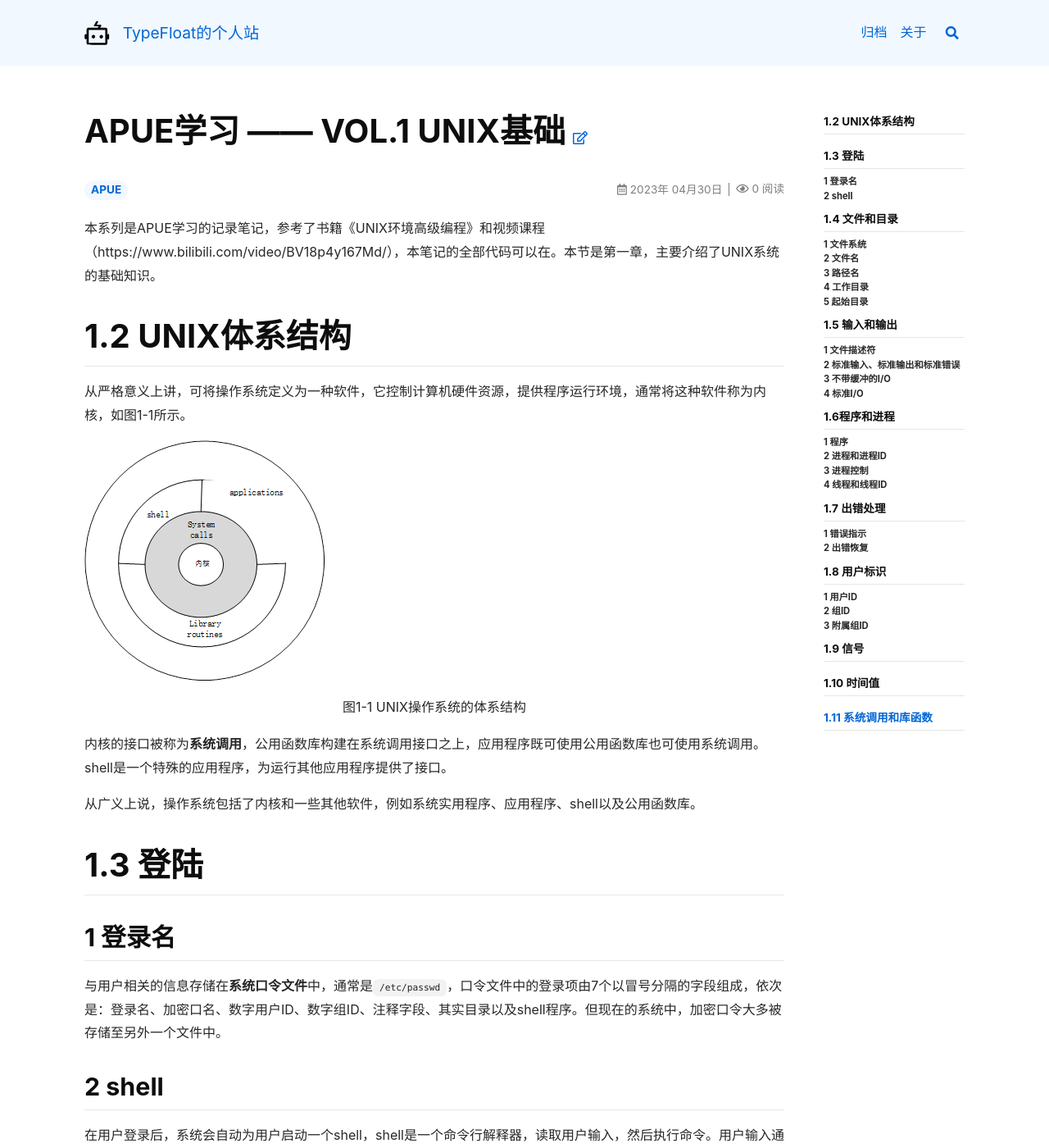
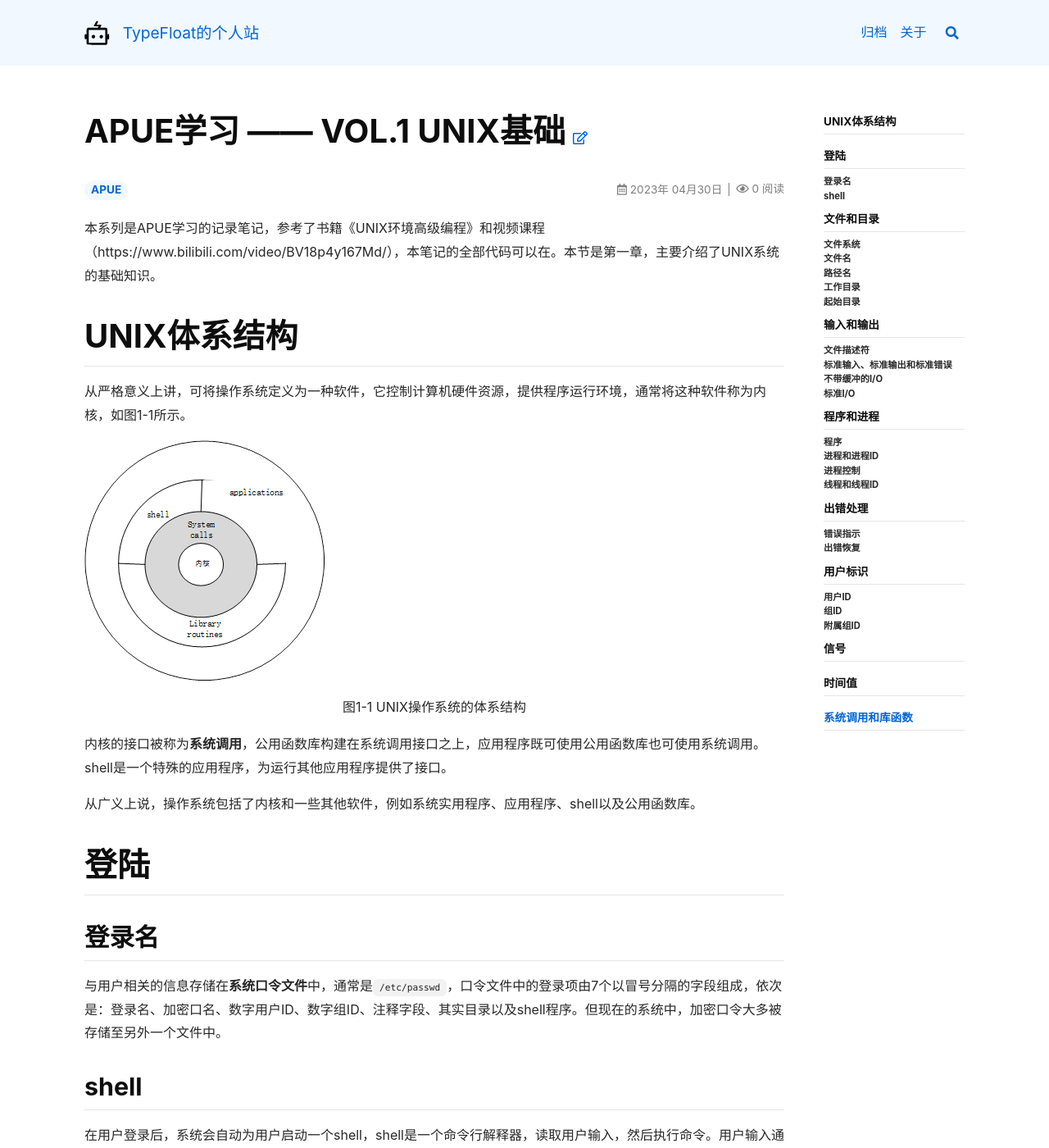
Before and after one commit to TypeFloat/TypeFloat.github.io, a Jekyll site: the page built from _posts/2023-04-30-apue-1.md, in a window 1280 px wide and 1400 px high. Shown: the whole window at 82% size. Built offline with Jekyll 4.4.1, drawn with Linux system fonts in a browser that asks for light colours; nearby versions of some CDN libraries; comment, search, counter and statistics services are not loaded; some of the changed text lies outside the part shown.

Commit message:
提交新的博客

````diff
--- a/_posts/2023-04-30-apue-1.md
+++ b/_posts/2023-04-30-apue-1.md
@@ -6,7 +6,7 @@ key: apue-1
 
 本系列是APUE学习的记录笔记，参考了书籍《UNIX环境高级编程》和视频课程（https://www.bilibili.com/video/BV18p4y167Md/），本笔记的全部代码可以在。本节是第一章，主要介绍了UNIX系统的基础知识。<!--more-->
 
-# 1.2 UNIX体系结构
+# UNIX体系结构
 
 从严格意义上讲，可将操作系统定义为一种软件，它控制计算机硬件资源，提供程序运行环境，通常将这种软件称为内核，如图1-1所示。
 
@@ -17,91 +17,91 @@ key: apue-1
 
 从广义上说，操作系统包括了内核和一些其他软件，例如系统实用程序、应用程序、shell以及公用函数库。
 
-# 1.3 登陆
+# 登陆
 
-## 1 登录名
+## 登录名
 
 与用户相关的信息存储在**系统口令文件**中，通常是`/etc/passwd`，口令文件中的登录项由7个以冒号分隔的字段组成，依次是：登录名、加密口名、数字用户ID、数字组ID、注释字段、其实目录以及shell程序。但现在的系统中，加密口令大多被存储至另外一个文件中。
 
-## 2 shell
+## shell
 
 在用户登录后，系统会自动为用户启动一个shell，shell是一个命令行解释器，读取用户输入，然后执行命令。用户输入通常来自终端（交互式shell）或者文件（shell脚本）。系统从口令文件中相应用户登录项的最后一个字段获取应该为用户执行哪一个shell。
 
-# 1.4 文件和目录
+# 文件和目录
 
-## 1 文件系统
+## 文件系统
 
 UNIX文件系统是目录和文件的一种层次结构。所有东西的起点称为**根目录**，该目录的名称为`/`。
 
 **目录是一个包含目录项的文件**。在逻辑上，可以认为每个目录项都包含一个文件名，同时还包含说明该文件属性的信息。文件属性包含文件类型（普通文件或者目录）、文件大小、文件所有者、文件权限以及文件最后修改时间等。
 
-## 2 文件名
+## 文件名
 
 目录中的各个名字称为**文件名**。只有斜线和空字符这两个字符不能出现在文件名中。
 
 创建目录时会自动创建两个文件名，`.`和`..`，`.`指向当前目录，`..`指向父目录。在最高层次的根目录中，`.`和`..`相同。
 
-## 3 路径名
+## 路径名
 
 由斜线分隔的一个或多个文件名组成的序列构成**路径名**，以斜线开头的路径名称称为**绝对路径名**，否则称为**相对路径名**。文件系统根`/`是一个特殊的绝对路径名，它不包含文件名。
 
 shell中`ls`指令可以打印指定**路径名**下的所有**文件名**，[示例1-1](https://github.com/TypeFloat/APUE-Learning/blob/main/src/1-1.c)给出了以上功能的简单实现。
 
-## 4 工作目录
+## 工作目录
 
 每个进程都有一个**工作目录**，也称**当前工作路径**。所有的相对路径名都从工作目录开始解释，进程可以使用`chdir`函数更改其工作目录。
 
-## 5 起始目录
+## 起始目录
 
 登录时，工作目录设置为**起始目录**，该目录从1.3节中提到的口令文件中获取。
 
-# 1.5 输入和输出
+# 输入和输出
 
-## 1 文件描述符
+## 文件描述符
 
 文件描述符通常是一个小的非负整数，内核用以标识一个特定进程正在访问的文件。当内核打开一个现有文件或创建一个新文件时，它都返回一个文件描述符。
 
-## 2 标准输入、标准输出和标准错误
+## 标准输入、标准输出和标准错误
 
 一般情况下，当运行一个新程序时，shell会为该进程打开3个文件描述符，即标准输入`stdin`、标准输出`stdout`、标准错误`stderr`。如果不做特殊处理，这三个描述符都指向**终端**，大多数shell都提供了相应的方法使描述符重定向到某个文件。
 
 [示例1-2](https://github.com/TypeFloat/APUE-Learning/blob/main/src/1-2.c)给出了通过读写终端的简单实现，若将标准输入和标准输出进行重定向，则可以使用相同的代码实现文件复制，例如`./cp < infile > outfile`。
 
-## 3 不带缓冲的I/O
+## 不带缓冲的I/O
 
 函数`open`、`read`、`write`、`lseek`、`close`等提供了不带缓冲的I/O，这些函数都对文件描述符进行操作。标准I/O函数为不带缓冲I/O函数提供了带缓冲的接口，使用标准I/O函数无需担心如何选取最佳的缓冲区大小。
 
-## 4 标准I/O
+## 标准I/O
 
 标准I/O函数为不带缓冲的I/O函数提供了一个带缓冲的接口，使用标准I/O函数无需担心如何选取最佳的缓冲区大小。使用标准I/O函数还可以简化对输入行的处理。
 
 [示例1-3](https://github.com/TypeFloat/APUE-Learning/blob/main/src/1-3.c)给出了与[示例1-2](https://github.com/TypeFloat/APUE-Learning/blob/main/src/1-2.c)相同的功能，不过是用标准I/O实现的。
 
-# 1.6程序和进程
+# 程序和进程
 
-## 1 程序
+## 程序
 
 程序是一个存储在磁盘上某个目录中的**可执行文件**。**内核**使用`exec`函数将程序写入**内存**，并执行程序。
 
-## 2 进程和进程ID
+## 进程和进程ID
 
 程序的执行实例称为**进程**，某些操作系统用任务表示正在被执行的程序。UNIX系统确保每个进程都有一个唯一的数字标识符，称为进程ID，进程ID是一个非负整数。
 
 [示例1-4](https://github.com/TypeFloat/APUE-Learning/blob/main/src/1-4.c)可以获取并打印进程ID。
 
-## 3 进程控制
+## 进程控制
 
 用于进程控制的函数主要有`fork`、`exec`、`waitpid`。
 
 [示例1-5](https://github.com/TypeFloat/APUE-Learning/blob/main/src/1-5.c)给出了使用进程控制函数实现类似shell功能的简单实现。
 
-## 4 线程和线程ID
+## 线程和线程ID
 
 多个控制线程可以充分利用多处理器的并行能力。一个进程内的所有线程共享同一地址空间、文件描述符、栈以及进程相关的属性。因为同一进程的线程能够访问同一存储区，因此各线程在访问共享数据时需要采取同步措施以避免不一致性。与进程相同，线程使用线程ID进行标识，但是线程ID只在它所属的进程内起作用。
 
-# 1.7 出错处理
+# 出错处理
 
-## 1 错误指示
+## 错误指示
 
 在UNIX系统函数出错时，通常会返回一个负值，而整形变量`errno`通常被设置为具有特定信息的值。POSIX和ISO C将`errno`定义为一个符号，它扩展成一个可修改的整形左值，它可以是一个包含出错编号的整数，也可以是一个返回出错编号指针的函数（多线程编程环境）。
 
@@ -114,21 +114,21 @@ void perror(const char *s);
 char * strerror(int errnum);
 ```
 
-## 2 出错恢复
+## 出错恢复
 
 可以将程序中遇到的错误分为两类：致命性和非致命性。对于致命性错误，无法执行恢复动作。对于非致命性错误，有时可以妥善处理。
 
 对于资源相关的非致命性出错的典型恢复操作时延迟一段时间，然后重试。最终使用怎样的处理方法由程序的开发者决定，如果能够采用一种合理的恢复策略，可以避免应用程序异常终止，可以改善应用程序的健壮性。
 
-# 1.8 用户标识
+# 用户标识
 
-## 1 用户ID
+## 用户ID
 
 口令文件登录项的**用户ID**是一个数值，向系统标识各个不同的用户，通常每个用户有一个唯一的用户ID。
 
 用户ID为0的用户为**根用户**或**超级用户**，对应登录名为`root`。如果一个进程具有超级用户特权，则大多数文件权限检查都不再进行。
 
-## 2 组ID
+## 组ID
 
 口令文件登录项包括用户的**组ID**，由系统管理员在指定用户登录名时分配的。组被用于将若干用户集合到项目或部门中去，这种机制允许同组的各个成员之间共享资源。
 
@@ -138,11 +138,11 @@ char * strerror(int errnum);
 
 [示例1-7](https://github.com/TypeFloat/APUE-Learning/blob/main/src/1-7.c)给出了获取用户ID和组ID的方法。
 
-## 3 附属组ID
+## 附属组ID
 
 除了在口令文件中对一个登录名指定的一个组ID外，大多数UNIX系统还允许用户属于另外一些组，这些组通过查找组文件可以获得。POISX要求系统至少支持8个附属组，实际上大多数系统都至少支持16个附属组。
 
-# 1.9 信号
+# 信号
 
 信号用于通知进程发生了某种情况。进程有以下3种处理信号的方式：
 
@@ -154,7 +154,7 @@ char * strerror(int errnum);
 
 [示例1-8](https://github.com/TypeFloat/APUE-Learning/blob/main/src/1-7.c)给出了捕捉信号和处理信号的方法。
 
-# 1.10 时间值
+# 时间值
 
 当度量一个进程的执行时间时，UNIX系统为一个进程维护了3个进程时间值，分别为时钟时间、用户CPU时间、系统CPU时间。
 
@@ -162,7 +162,7 @@ char * strerror(int errnum);
 
 用户CPU时间是执行**用户指令**所用的时间量。系统CPU时间是为该进程执行**内核程序**所经历的时间。
 
-# 1.11 系统调用和库函数
+# 系统调用和库函数
 
 各种版本的UNIX实现都提供了内核的入口点，即系统调用。为了隐藏不同操作系统给出的系统调用不同的细节，编程语言提供了供程序员使用的库函数，库函数通常调用一个或多个内核的系统调用，并不是所有的库函数调用系统调用。应用程序既可以调用系统调用也可以调用库函数。
 
````
